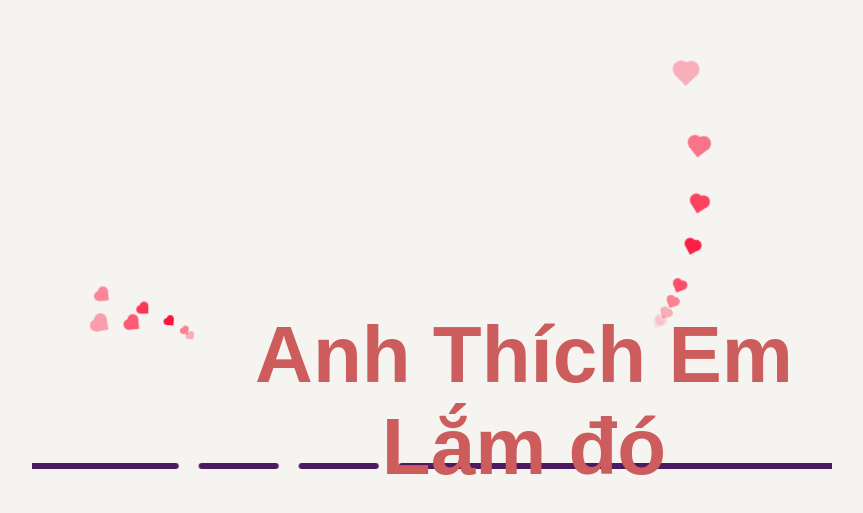
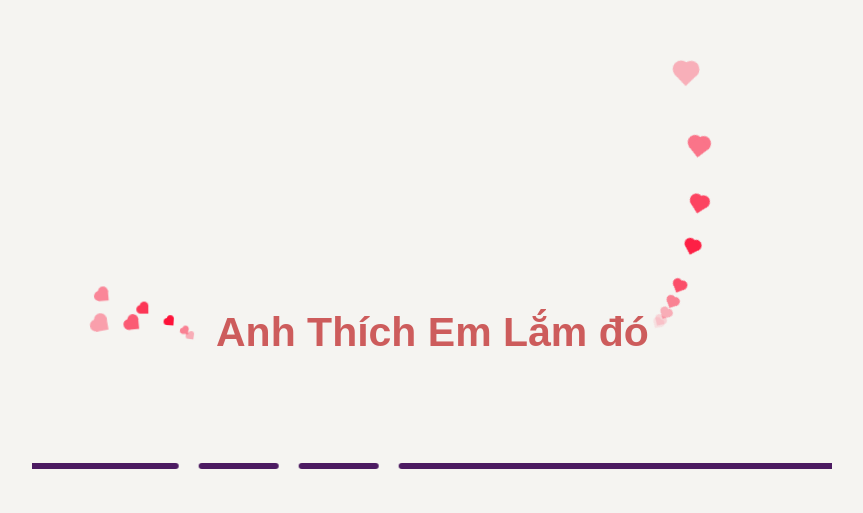
Before and after one commit to leviscypher/love_bus, a plain HTML site: page index.html in a window 1280 px wide. Shown: the part 171-684 px from the top of the page, without its empty margins (208-1071 px from the left). Drawn offline with Linux system fonts and the light colour scheme; a web font is replaced by a local one.

Commit message:
Update index.html

```diff
--- a/index.html
+++ b/index.html
@@ -2285,7 +2285,9 @@
   left: 23%;
   /* font-family: cursive; */
   font-size: 5rem;
-  color: indianred;">
+  color: indianred;
+            font-size: 41px;
+            ">
             Anh Thích Em Lắm đó
         </h1>
         <div class='vehicle-body'>
```
